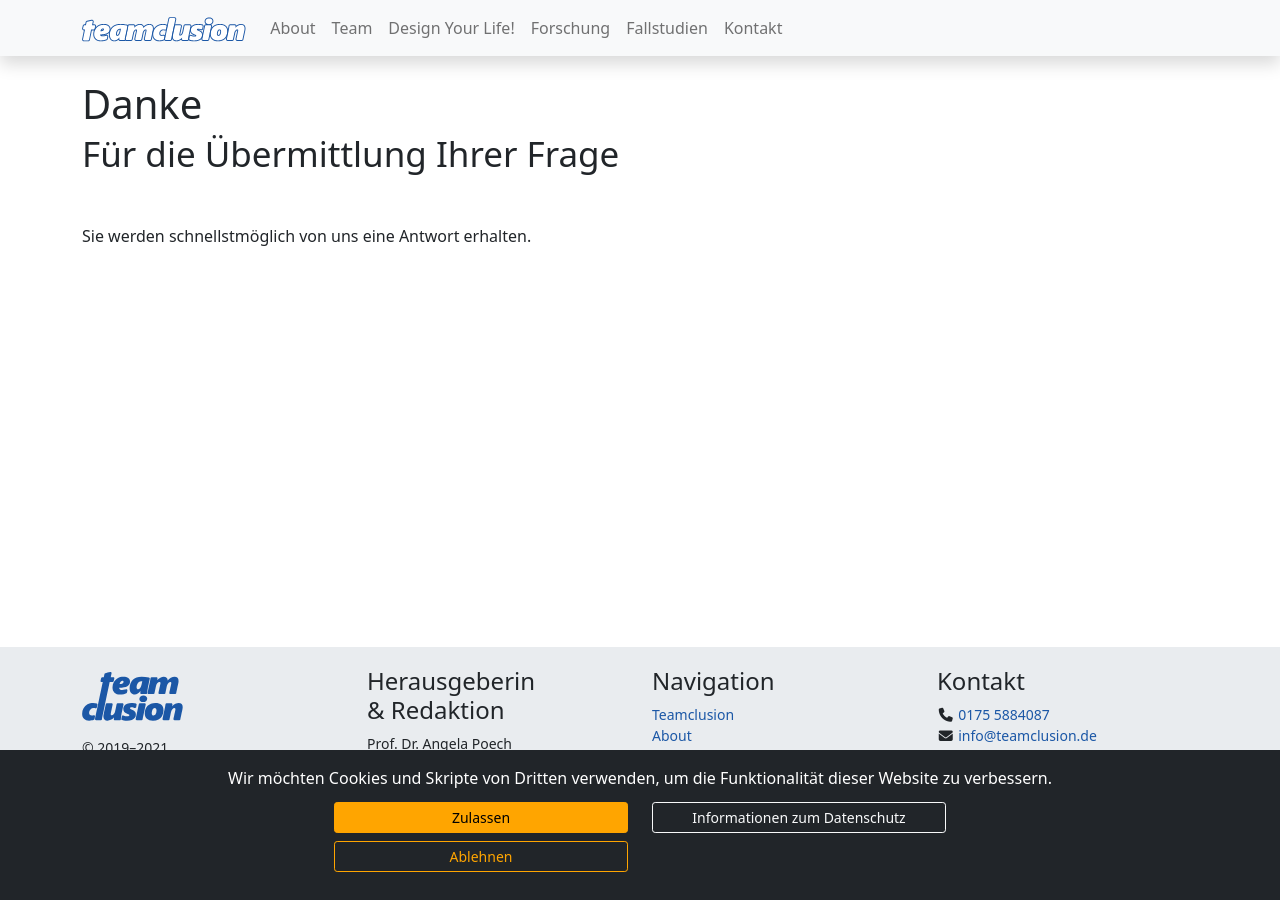
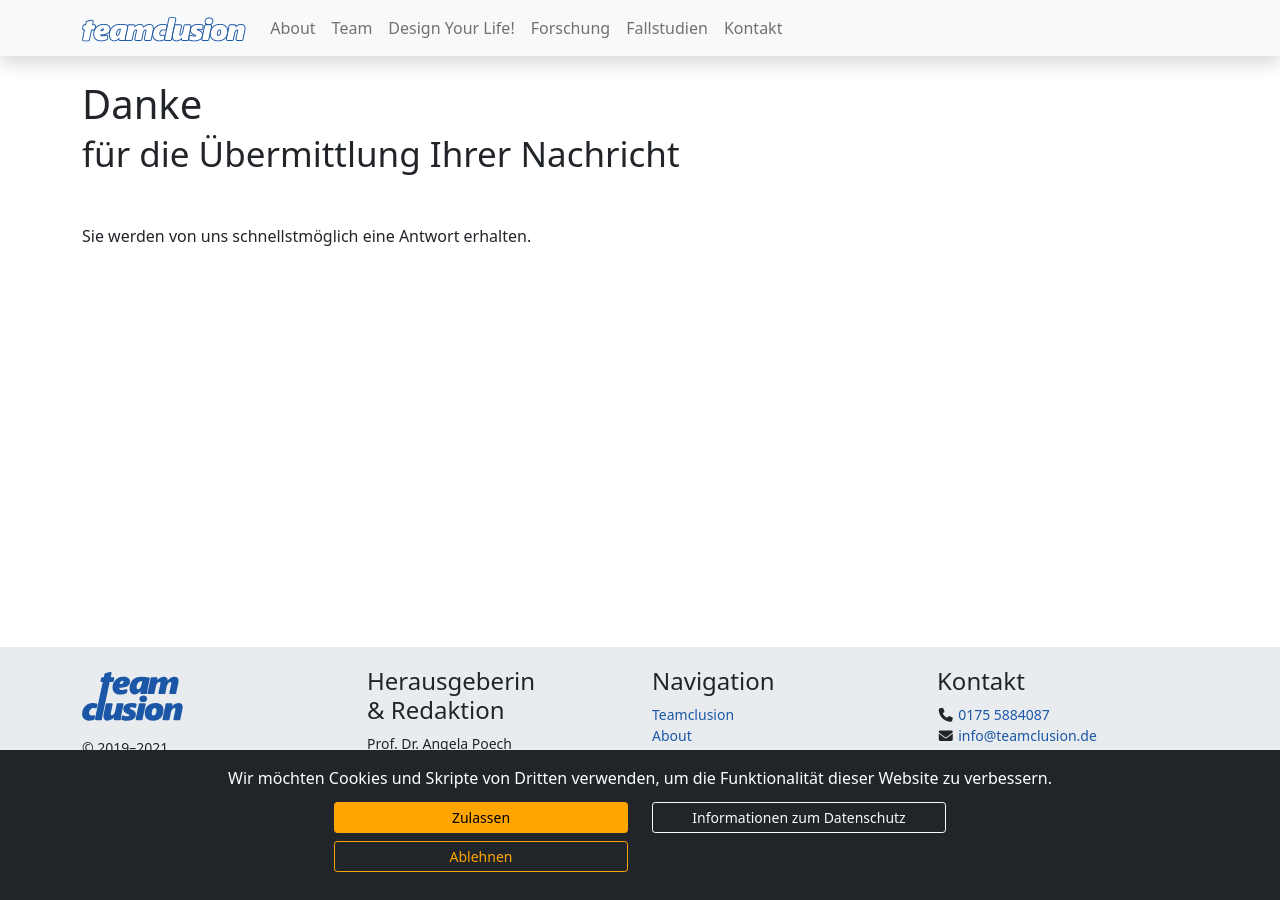
Before and after one commit to teamclusion/website, a Jekyll site: the page built from danke.md, in a window 1280 px wide. Built offline with Jekyll 4.4.1, drawn with Linux system fonts in a browser that asks for light colours; nearby versions of some CDN libraries; grey boxes are pictures that could not be loaded.

Commit message:
Anpassungen Formular

```diff
--- a/danke.md
+++ b/danke.md
@@ -1,7 +1,7 @@
 ---
 layout: container
 title: Danke
-subtitle: Für die Übermittlung Ihrer Frage
+subtitle: für die Übermittlung Ihrer Nachricht
 ---
 
-Sie werden schnellstmöglich von uns eine Antwort erhalten.
+Sie werden von uns schnellstmöglich eine Antwort erhalten.
```
Also changed, not shown: kontakt.html (+1 -23 lines).
